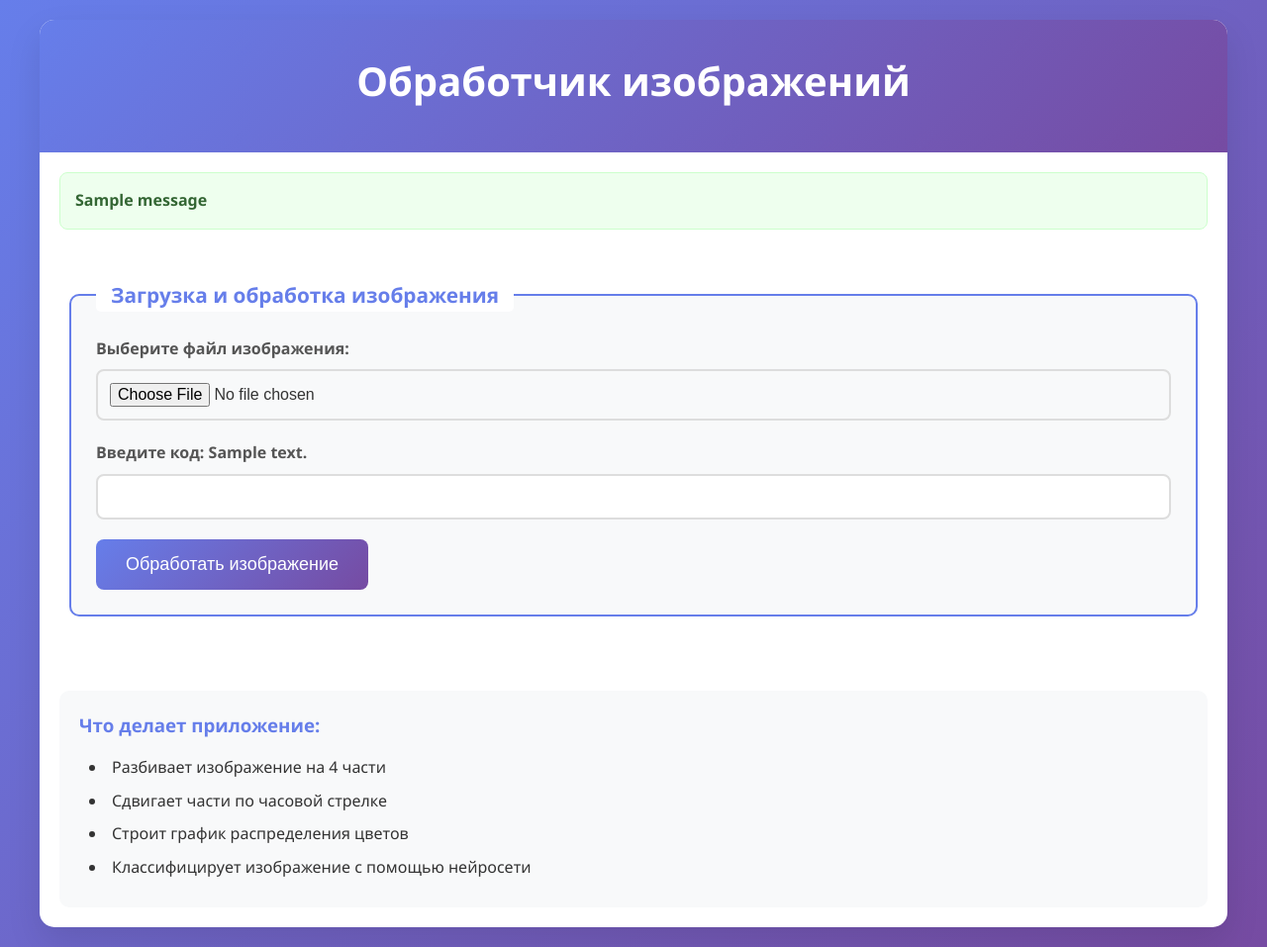
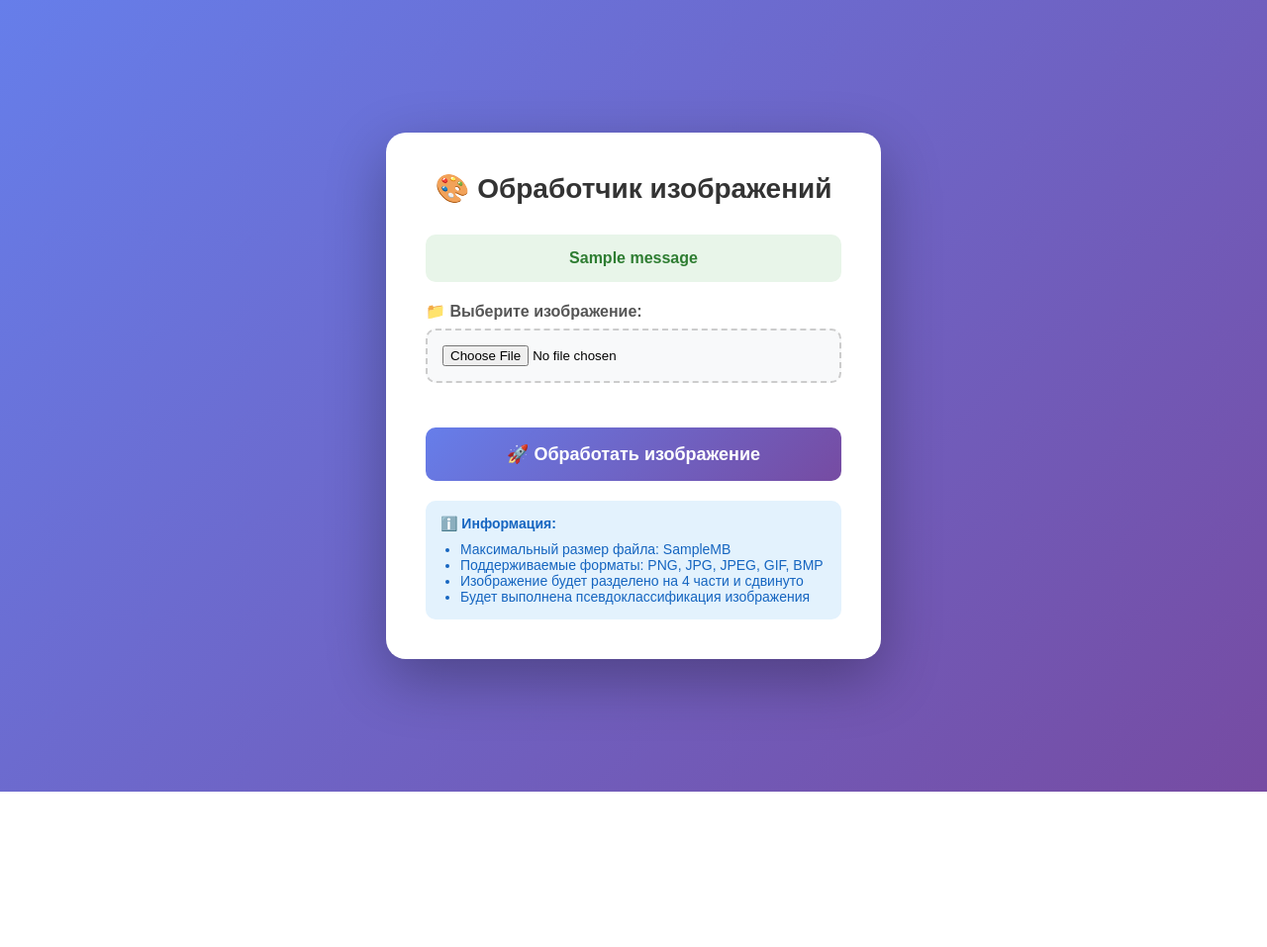
Before and after one commit to lehaaloha/newlab3, a Flask app: template lab3/templates/index.html in a window 1280 px wide. Shown: the whole page at 99% size. After the commit the page ends 800 px from the top, so only its background shows below. Run offline with Flask 3, Linux system fonts and the light colour scheme; the template is opened without the code that fills it: most values are stand-ins (such as "Sample title", 1, 10 or a date in 2020); one stand-in notice (Sample message) is shown; some libraries are stand-ins or nearby versions.

Commit message:
Update index.html

```diff
--- a/lab3/templates/index.html
+++ b/lab3/templates/index.html
@@ -1,32 +1,132 @@
-{% extends "base.html" %}
+<!DOCTYPE html>
+<html lang="ru">
+<head>
+    <meta charset="UTF-8">
+    <meta name="viewport" content="width=device-width, initial-scale=1.0">
+    <title>Обработчик изображений</title>
+    <style>
+        * { margin: 0; padding: 0; box-sizing: border-box; }
+        body {
+            font-family: Arial, sans-serif;
+            background: linear-gradient(135deg, #667eea 0%, #764ba2 100%);
+            min-height: 100vh;
+            display: flex;
+            justify-content: center;
+            align-items: center;
+            padding: 20px;
+        }
+        .container {
+            background: white;
+            padding: 40px;
+            border-radius: 20px;
+            box-shadow: 0 20px 60px rgba(0,0,0,0.3);
+            max-width: 500px;
+            width: 100%;
+        }
+        h1 {
+            color: #333;
+            text-align: center;
+            margin-bottom: 30px;
+            font-size: 28px;
+        }
+        .form-group { margin-bottom: 25px; }
+        label {
+            display: block;
+            margin-bottom: 8px;
+            color: #555;
+            font-weight: bold;
+        }
+        input[type="file"] {
+            width: 100%;
+            padding: 15px;
+            border: 2px dashed #ccc;
+            border-radius: 10px;
+            background: #f8f9fa;
+            cursor: pointer;
+            transition: border-color 0.3s;
+        }
+        input[type="file"]:hover {
+            border-color: #667eea;
+        }
+        .g-recaptcha {
+            margin: 20px 0;
+            display: flex;
+            justify-content: center;
+        }
+        .btn {
+            background: linear-gradient(135deg, #667eea 0%, #764ba2 100%);
+            color: white;
+            border: none;
+            padding: 16px 32px;
+            border-radius: 10px;
+            font-size: 18px;
+            font-weight: bold;
+            cursor: pointer;
+            width: 100%;
+            transition: transform 0.2s, box-shadow 0.2s;
+        }
+        .btn:hover {
+            transform: translateY(-2px);
+            box-shadow: 0 10px 20px rgba(102, 126, 234, 0.4);
+        }
+        .btn:active {
+            transform: translateY(0);
+        }
+        .info {
+            background: #e3f2fd;
+            padding: 15px;
+            border-radius: 10px;
+            margin-top: 20px;
+            font-size: 14px;
+            color: #1565c0;
+        }
+        .flash-message {
+            padding: 15px;
+            border-radius: 10px;
+            margin-bottom: 20px;
+            text-align: center;
+            font-weight: bold;
+        }
+        .error { background: #ffebee; color: #c62828; }
+        .success { background: #e8f5e9; color: #2e7d32; }
+    </style>
+    <!-- Google reCAPTCHA -->
+    <script src="https://www.google.com/recaptcha/api.js" async defer></script>
+</head>
+<body>
+    <div class="container">
+        <h1>🎨 Обработчик изображений</h1>
 
-{% block content %}
-<form action="{{ url_for('upload_image') }}" method="post" enctype="multipart/form-data">
-    <fieldset>
-        <legend>Загрузка и обработка изображения</legend>
+        {% with messages = get_flashed_messages(with_categories=true) %}
+            {% if messages %}
+                {% for category, message in messages %}
+                    <div class="flash-message {{ category }}">{{ message }}</div>
+                {% endfor %}
+            {% endif %}
+        {% endwith %}
 
+        <form action="/upload" method="POST" enctype="multipart/form-data">
             <div class="form-group">
-            <label for="file">Выберите файл изображения:</label>
-            <input type="file" id="file" name="file" accept="image/*" required>
+                <label for="file">📁 Выберите изображение:</label>
+                <input type="file" name="file" id="file" accept=".png,.jpg,.jpeg,.gif,.bmp" required>
             </div>
 
-        <div class="form-group">
-            <label for="captcha_input">Введите код: <strong>{{ captcha_text }}</strong></label>
-            <input type="text" id="captcha_input" name="captcha_input" required>
-            <input type="hidden" name="captcha_text" value="{{ captcha_text }}">
-        </div>
+            {% if site_key %}
+            <div class="g-recaptcha" data-sitekey="{{ site_key }}"></div>
+            {% endif %}
 
-        <button type="submit">Обработать изображение</button>
-    </fieldset>
+            <button type="submit" class="btn">🚀 Обработать изображение</button>
         </form>
 
         <div class="info">
-    <h3>Что делает приложение:</h3>
-    <ul>
-        <li>Разбивает изображение на 4 части</li>
-        <li>Сдвигает части по часовой стрелке</li>
-        <li>Строит график распределения цветов</li>
-        <li>Классифицирует изображение с помощью нейросети</li>
+            <strong>ℹ️ Информация:</strong>
+            <ul style="margin-top: 10px; padding-left: 20px;">
+                <li>Максимальный размер файла: {{ max_size_mb }}MB</li>
+                <li>Поддерживаемые форматы: PNG, JPG, JPEG, GIF, BMP</li>
+                <li>Изображение будет разделено на 4 части и сдвинуто</li>
+                <li>Будет выполнена псевдоклассификация изображения</li>
             </ul>
         </div>
-{% endblock %}
+    </div>
+</body>
+</html>
```
Lines whose indentation alone changed are shown as unchanged.
